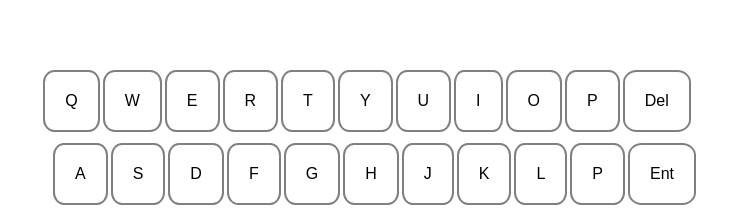
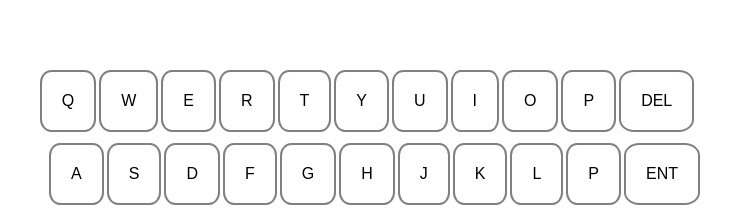
Before and after one commit to Ak-Kiyemba/Unit-1-Project, a plain HTML site: page index.html in a window 1280 px wide. Shown: the part 718-931 px from the top of the page, 273-1013 px from the left. Drawn offline with Linux system fonts and the light colour scheme; a web font is replaced by a local one.

```diff
--- a/index.html
+++ b/index.html
@@ -100,7 +100,7 @@
                 <div class="keys">I</div>
                 <div class="keys">O</div>
                 <div class="keys">P</div>
-                <div class="keys">Del</div>
+                <div class="keys">DEL</div>
             </div>
 
             <div id="row-2">
@@ -114,7 +114,7 @@
                 <div class="keys">K</div>
                 <div class="keys">L</div>
                 <div class="keys">P</div>
-                <div class="keys">Ent</div>
+                <div class="keys">ENT</div>
             </div>
             <div id="row-3">
                 <div class="keys">Z</div>
@@ -126,7 +126,7 @@
                 <div class="keys">M</div>
                 <div class="keys">K</div>
                 <div class="keys"><</div>
-                        <div class="keys">></div>
+                <div class="keys">></div>
                 </div>
             </div>
         </div>
```
Also changed, not shown: script.js (line endings or trailing spaces).
